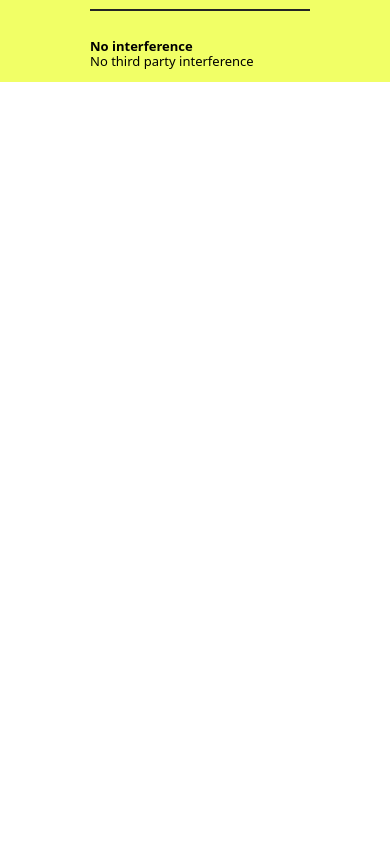
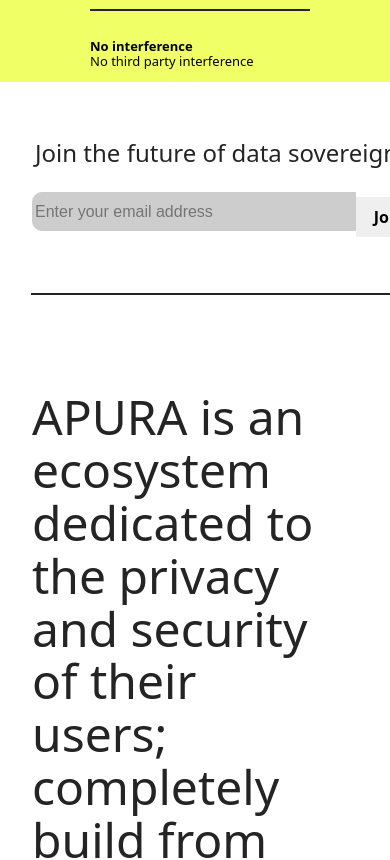
Before and after one commit to Rajj9797/thumbstack_assignment, a React (Create React App) app in the folder homepage/: page / in a window 390 px wide. Shown: the part 760-1620 px from the top of the page. Before the commit the page ends 1103 px from the top, so only its background shows below. Built offline with nearby package versions, Linux system fonts and the light colour scheme.

Commit message:
Link section updated successfully

```diff
--- a/homepage/src/App.js
+++ b/homepage/src/App.js
@@ -2,12 +2,14 @@ import logo from './logo.svg';
 import './App.css';
 import Navbar from './components/Navbar/navbar';
 import Hero from './components/HeroSection/hero';
+import LinkSection from './components/linkSection/linkSection';
 
 function App() {
   return (
     <div className="App">
       <Navbar />
       <Hero />
+      <LinkSection />
     </div>
   );
 }
--- a/homepage/src/components/HeroSection/hero.css
+++ b/homepage/src/components/HeroSection/hero.css
@@ -235,6 +235,7 @@
         line-height: 110%;
         letter-spacing: -3%;
         width: 70%;
+        text-align: left;
 
     }
 
@@ -252,9 +253,8 @@
         color: #242424;
         width: 70%;
         height: fit-content;
-        display: flex;
-        justify-content: flex-start;
-        align-items: flex-start;
+
+        text-align: left;
     }
 
     .specifications {
--- /dev/null
+++ b/homepage/src/components/linkSection/linkSection.css
@@ -0,0 +1,130 @@
+.link-section {
+    display: flex;
+    flex-direction: column;
+    justify-content: center;
+    align-items: center;
+    width: 100%;
+    padding: 2rem 2rem;
+    width: 100%;
+    height: 100%;
+}
+
+.link-section-content {
+    display: flex;
+    justify-content: flex-start;
+    align-items: center;
+    gap: 50px;
+    width: 100%;
+    height: 100%;
+    margin-left: 50px;
+    margin-top: 20px;
+    margin-bottom: 20px;
+
+}
+
+.link-title {
+    font-family: "Radio Canada Big", system-ui, -apple-system, BlinkMacSystemFont, "Segoe UI", sans-serif;
+    font-weight: 400;
+    font-style: regular;
+    font-size: 36px;
+    line-height: 160%;
+    letter-spacing: 0%;
+    color: #242424;
+}
+
+.input-div {
+    width: 399px;
+    height: 57px;
+    display: flex;
+    justify-content: flex-start;
+    align-items: center;
+
+}
+
+.email-input {
+    width: 100%;
+    height: 90%;
+    border: 1px solid #ccc;
+    background-color: #3232323e;
+    font-size: 16px;
+    border-radius: 10px 0 0 10px;
+}
+
+.join-button {
+    border: none;
+    border-radius: 0 10px 10px 0;
+    font-family: "Radio Canada Big", system-ui, -apple-system, BlinkMacSystemFont, "Segoe UI", sans-serif;
+    font-weight: 600;
+    color: black;
+    font-style: semi-bold;
+    font-size: 16px;
+    line-height: 100%;
+    letter-spacing: 0%;
+    align-items: center;
+
+    height: 100%;
+    width: 20%;
+}
+
+.border-div {
+    margin: 2rem 0;
+    border: 0.5px solid #242424;
+    width: 100%;
+}
+
+.brief {
+    display: flex;
+    justify-content: flex-start;
+    align-items: center;
+    text-align: left;
+    width: 100%;
+    height: 100%;
+    margin: 4rem 0;
+}
+
+.brief-title {
+    font-family: "Radio Canada Big", system-ui, -apple-system, BlinkMacSystemFont, "Segoe UI", sans-serif;
+    font-weight: 400;
+    font-style: regular;
+    font-size: 86px;
+    line-height: 110%;
+    letter-spacing: 0%;
+    color: #242424;
+    width: 80%;
+}
+
+
+@media screen and (max-width: 768px) {
+    .link-section-content {
+        flex-direction: column;
+        gap: 20px;
+        margin-left: 0;
+    }
+
+    .link-title {
+        font-size: 24px;
+    }
+
+    .input-div {
+        width: 100%;
+        height: auto;
+    }
+
+    .email-input {
+        width: 100%;
+        height: 35px;
+        margin-bottom: 10px;
+    }
+
+    .join-button {
+        width: 20%;
+        height: 40px;
+    }
+
+    .brief-title {
+        font-size: 48px;
+        align-items: left;
+        text-align: left;
+    }
+
+}
--- /dev/null
+++ b/homepage/src/components/linkSection/linkSection.jsx
@@ -0,0 +1,30 @@
+import React from "react";
+import "./linkSection.css";
+
+const LinkSection = () => {
+    return (
+        <div className="link-section">
+            <div className="link-section-content">
+                <div className="link-title">Join the future of data sovereignty</div>
+                <div className="input-div">
+                    <input type="email" placeholder="Enter your email address" className="email-input" />
+                    <button className="join-button">Join</button>
+                </div>
+
+            </div>
+
+            <div className="border-div"></div>
+
+            <div className="brief">
+                <div className="brief-title">APURA is an ecosystem dedicated to the privacy and security of their users;
+                    completely build from scratch.
+                </div>
+            </div>
+
+            <div className="border-div"></div>
+
+        </div>
+    )
+}
+
+export default LinkSection;
```
